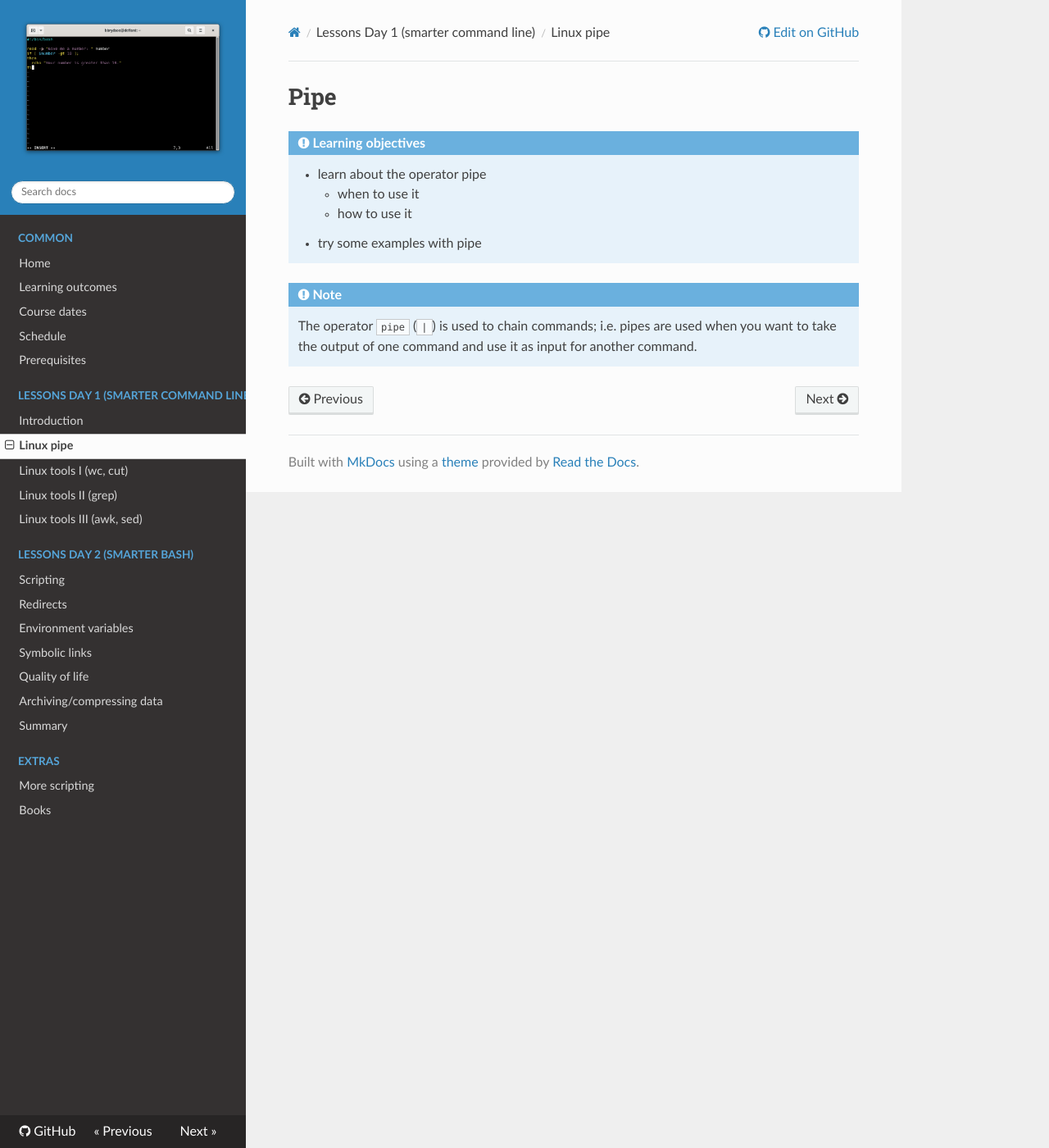
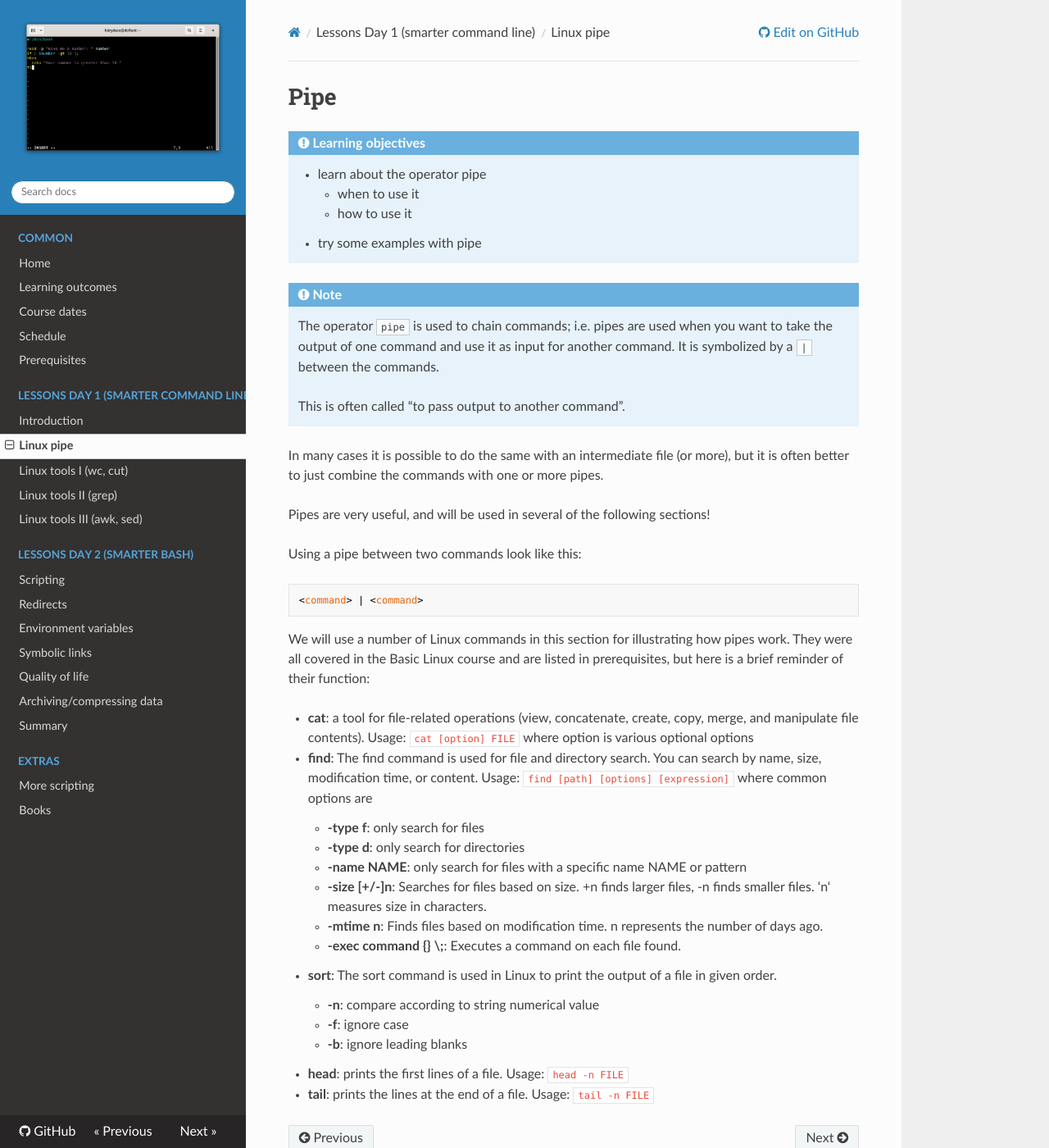
Before and after one commit to UPPMAX/linux-command-line-201, an MkDocs documentation site: the page built from docs/sessions/pipe.md, in a window 1280 px wide and 1400 px high. Shown: the whole window at 82% size. Built offline with MkDocs 1.6.1, drawn with Linux system fonts in a browser that asks for light colours; nearby versions of some CDN libraries.

Commit message:
Adding some of the prerequisite commands from the basic linux course - and listing them under pipe so people know them and I can use them

````diff
--- a/docs/sessions/pipe.md
+++ b/docs/sessions/pipe.md
@@ -9,4 +9,33 @@
 
 !!! note
 
-    The operator ``pipe`` (``|``) is used to chain commands; i.e. pipes are used when you want to take the output of one command and use it as input for another command.
+    The operator ``pipe`` is used to chain commands; i.e. pipes are used when you want to take the output of one command and use it as input for another command. It is symbolized by a ``|`` between the commands.
+
+    This is often called “to pass output to another command”.
+
+In many cases it is possible to do the same with an intermediate file (or more), but it is often better to just combine the commands with one or more pipes.
+
+Pipes are very useful, and will be used in several of the following sections!
+
+Using a pipe between two commands look like this:
+
+```bash
+<command> | <command>
+```
+
+We will use a number of Linux commands in this section for illustrating how pipes work. They were all covered in the Basic Linux course and are listed in prerequisites, but here is a brief reminder of their function:
+
+- **cat**: a tool for file-related operations (view, concatenate, create, copy, merge, and manipulate file contents). Usage: ``cat [option] FILE`` where option is various optional options
+- **find**: The find command is used for file and directory search. You can search by name, size, modification time, or content. Usage: ``find [path] [options] [expression]`` where common options are
+    - **-type f**: only search for files
+    - **-type d**: only search for directories
+    - **-name NAME**: only search for files with a specific name NAME or pattern
+    - **-size [+/-]n**: Searches for files based on size. +n finds larger files, -n finds smaller files. ‘n‘ measures size in characters.
+    - **-mtime n**: Finds files based on modification time. n represents the number of days ago.
+    - **-exec command {} \;**: Executes a command on each file found.
+- **sort**: The sort command is used in Linux to print the output of a file in given order.
+    - **-n**: compare according to string numerical value
+    - **-f**: ignore case
+    - **-b**: ignore leading blanks
+- **head**: prints the first lines of a file. Usage: ``head -n FILE``
+- **tail**: prints the lines at the end of a file. Usage: ``tail -n FILE``
````
Also changed, not shown: docs/prerequisites.md (+4 -0 lines).
